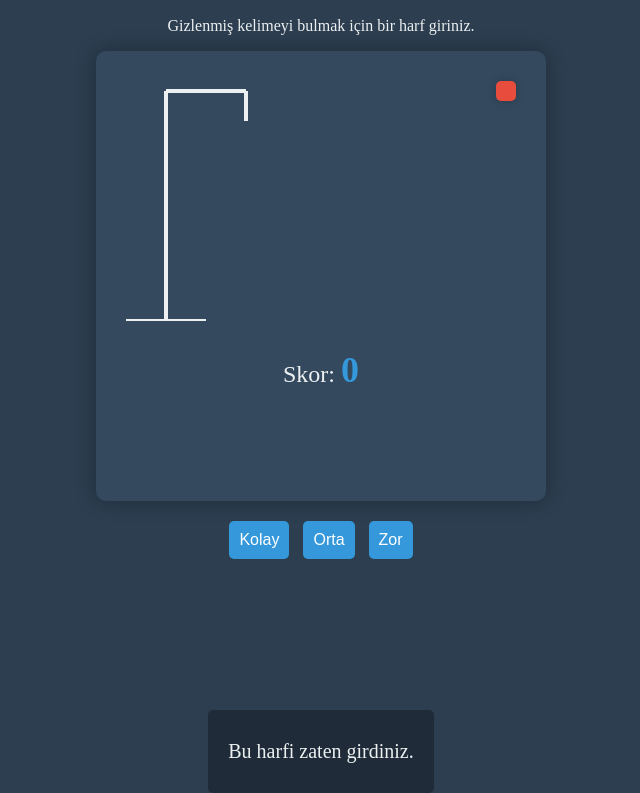
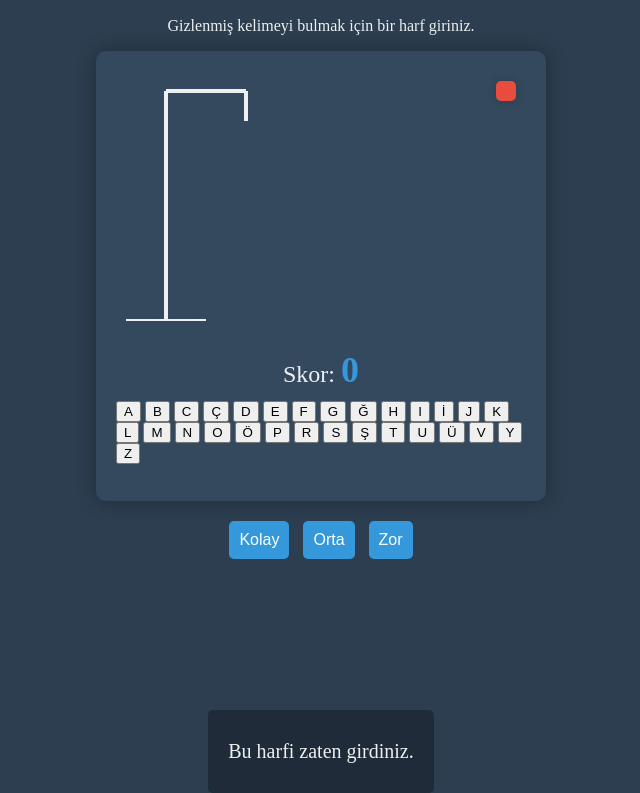
Before and after one commit to FatihChdr/Adam-Asmaca, a plain HTML site: page index.html in a window 1280 px wide. Shown: the part 87-880 px from the top of the page, without its empty margins (319-959 px from the left). Drawn offline with Linux system fonts and the light colour scheme.

Commit message:
Update index.html

```diff
--- a/index.html
+++ b/index.html
@@ -21,19 +21,19 @@
             <line x1="50" y1="20" x2="50" y2="250" />
             <line x1="10" y1="250" x2="90" y2="250" />
 
-            <!-- Kafa -->
-            <circle cx="130" cy="70" r="20" class="item" />
+             <!-- Kafa -->
+             <circle cx="130" cy="70" r="20" class="item" />
 
-            <!-- Gövde -->
-            <line x1="130" y1="90" x2="130" y2="170" class="item" />
+             <!-- Gövde -->
+            <line x1="130" y1="90" x2="130" y2="170" class="item"  />
 
-            <!-- Kollar -->
-            <line x1="130" y1="120" x2="100" y2="100" class="item" />
-            <line x1="130" y1="120" x2="160" y2="100" class="item" />
+             <!-- Kollar -->
+            <line x1="130" y1="120" x2="100" y2="100" class="item"  />
+            <line x1="130" y1="120" x2="160" y2="100" class="item"  />
 
-            <!-- Bacaklar -->
-            <line x1="130" y1="170" x2="100" y2="190" class="item" />
-            <line x1="130" y1="170" x2="160" y2="190" class="item" />
+             <!-- Bacaklar -->
+             <line x1="130" y1="170" x2="100" y2="190" class="item"  />
+             <line x1="130" y1="170" x2="160" y2="190" class="item"  />
         </svg>
 
         <div id="wrong-letters">
@@ -46,6 +46,39 @@
         <!-- Skor Görüntüleme -->
         <div id="score">
             <p>Skor: <span id="score-value">0</span></p>
+        </div>
+
+        <!-- Ekran Klavyesi -->
+        <div id="keyboard-container">
+            <button class="keyboard-key">A</button>
+            <button class="keyboard-key">B</button>
+            <button class="keyboard-key">C</button>
+            <button class="keyboard-key">Ç</button>
+            <button class="keyboard-key">D</button>
+            <button class="keyboard-key">E</button>
+            <button class="keyboard-key">F</button>
+            <button class="keyboard-key">G</button>
+            <button class="keyboard-key">Ğ</button>
+            <button class="keyboard-key">H</button>
+            <button class="keyboard-key">I</button>
+            <button class="keyboard-key">İ</button>
+            <button class="keyboard-key">J</button>
+            <button class="keyboard-key">K</button>
+            <button class="keyboard-key">L</button>
+            <button class="keyboard-key">M</button>
+            <button class="keyboard-key">N</button>
+            <button class="keyboard-key">O</button>
+            <button class="keyboard-key">Ö</button>
+            <button class="keyboard-key">P</button>
+            <button class="keyboard-key">R</button>
+            <button class="keyboard-key">S</button>
+            <button class="keyboard-key">Ş</button>
+            <button class="keyboard-key">T</button>
+            <button class="keyboard-key">U</button>
+            <button class="keyboard-key">Ü</button>
+            <button class="keyboard-key">V</button>
+            <button class="keyboard-key">Y</button>
+            <button class="keyboard-key">Z</button>
         </div>
     </div>
 
```
